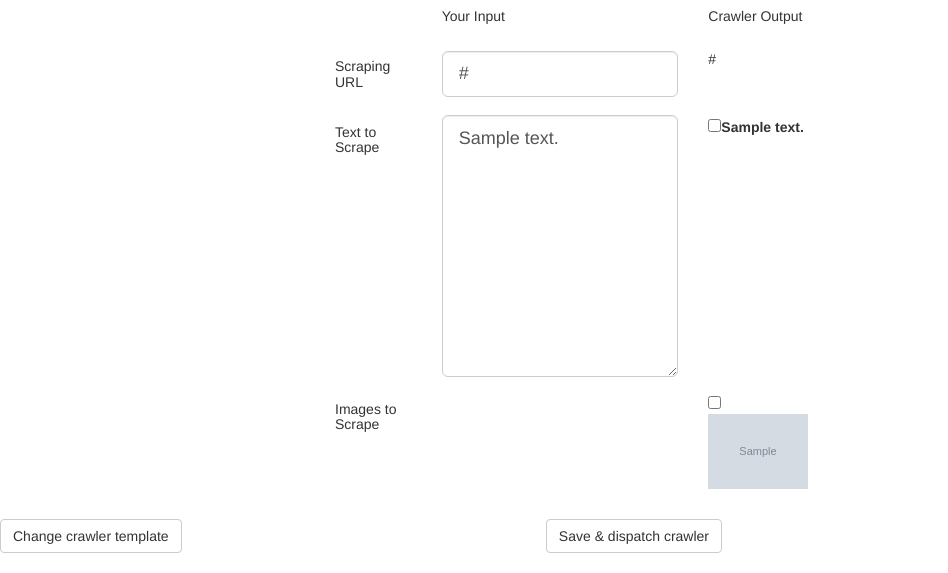
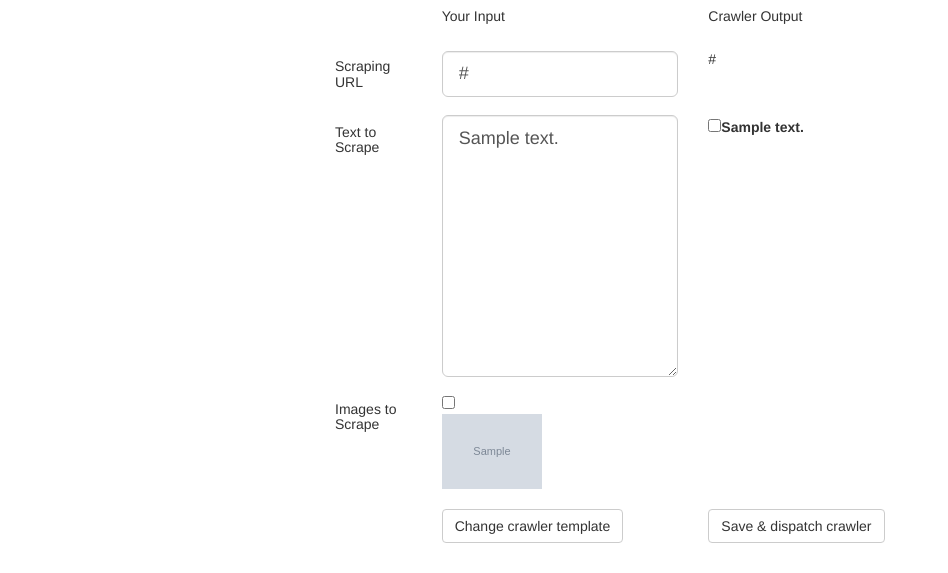
Before and after one commit to pejaab/unstructured-data-crawler, a Django app: page /templates/1/ in a window 1280 px wide. Shown: the part 227-800 px from the top of the page, without its empty margins (0-948 px from the left). Run offline with Django 3.2, Linux system fonts and the light colour scheme; tables that the repository leaves empty hold one stand-in row (values such as "Sample post"); grey boxes marked "Sample" are stand-in pictures; parts of the project's set-up code (start-up, migrations or seed data) failed here and were passed over; some libraries are stand-ins or nearby versions.

Commit message:
corrects template hierarchy

```diff
--- a/impudo-ui/interface/templates/template.html
+++ b/impudo-ui/interface/templates/template.html
@@ -28,8 +28,7 @@
     </div>
     <div class='row top-buffer'>
       <div class='col-xs-2'><h5>Images to Scrape</h5></div>
-      <div class='col-xs-5'></div>
-      <div class='col-xs-5'>
+      <div class='col-xs-10'>
         {% for path in item.crawlerimgpath_set.all %}
         <div class='row'>
           <label>
@@ -40,7 +39,6 @@
                 {% for img in path.crawlerimg_set.all %}
                 <img src={{ img.path }} width="100"/>
                 {% endfor %}
-            </div>
             </div>
           <label>
         </div>
```
